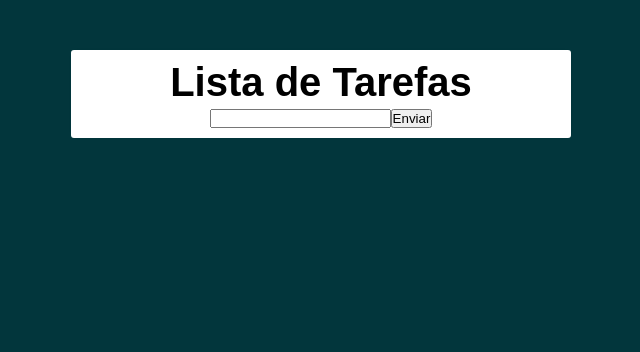
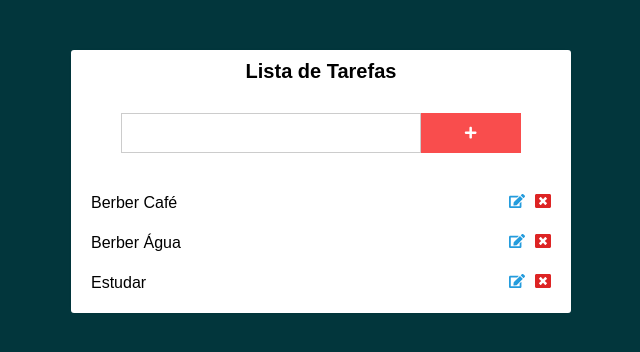
Before and after one commit to dbrito1992/curso-react, a React (Create React App) app: page / in a window 1280 px wide. Shown: the top 352 px of the page, without its empty margins (319-959 px from the left). Built offline with nearby package versions, Linux system fonts and the light colour scheme.

Commit message:
Estilizando Main, Corrigido erros Babel

```diff
--- a/package.json
+++ b/package.json
@@ -8,6 +8,7 @@
     "@testing-library/user-event": "^13.5.0",
     "react": "^18.1.0",
     "react-dom": "^18.1.0",
+    "react-icons": "^4.3.1",
     "react-scripts": "5.0.1",
     "web-vitals": "^2.1.4"
   },
@@ -36,6 +37,7 @@
     ]
   },
   "devDependencies": {
+    "@babel/eslint-plugin": "^7.17.7",
     "babel-eslint": "^10.1.0",
     "eslint": "^8.15.0",
     "eslint-config-airbnb": "^19.0.4",
--- a/src/components/Main.css
+++ b/src/components/Main.css
@@ -8,7 +8,69 @@
   background: #fff;
   border-radius: 3px;
 }
-.main{
+.main h1{
   font-size: 20px;
   text-align: center;
 }
+
+.form{
+  display: flex;
+  align-items: center;
+  justify-content: center;
+  margin-top: 30px;
+  width: 100%;
+}
+
+.form input[type="text"]{
+  height: 40px;
+  width: 100%;
+  max-width: 300px;
+  font-size: 20px;
+  padding: 0 20px;
+  border: 1px solid #ccc;
+}
+
+.form button{
+  height: 40px;
+  width: 100%;
+  max-width: 100px;
+  border: none;
+  padding: 0 10px;
+  display: flex;
+  align-items: center;
+  justify-content: center;
+  background-color: rgba(249, 72, 72, 0.97);
+  color: #fff;
+}
+.tarefas{
+  display: flex;
+  margin-top: 30px;
+  flex-direction: column;
+}
+
+.tarefas li{
+  display: flex;
+  justify-content: space-between;
+  align-items: center;
+  padding: 10px;
+  list-style: none;
+}
+
+.tarefas li .edit{
+  color: rgb(36, 156, 221);
+  margin-right: 10px;
+}
+.tarefas li .delete{
+  color: rgb(221, 36, 36);
+}
+.tarefas li:hover{
+  background-color: rgb(36, 156, 221);
+  transition: all 600ms;
+}
+.tarefas li .edit, .tarefas li .delete{
+  cursor: pointer;
+}
+.tarefas li:hover .edit, .tarefas li:hover .delete{
+  transition: all 600ms;
+  color: #333;
+}
--- a/src/components/Main.js
+++ b/src/components/Main.js
@@ -1,9 +1,17 @@
 import React, { Component } from 'react';
+
+import { FaPlus, FaEdit, FaWindowClose } from 'react-icons/fa';
+
 import './Main.css';
 
 export default class Main extends Component{
   state = {
     novaTarefa: '',
+    tarefas: [
+      'Berber Café',
+      'Berber Água',
+      'Estudar',
+    ]
   };
 
   handleChange = (e)=>{
@@ -13,14 +21,28 @@ export default class Main extends Component{
   }
 
   render(){
-    //const {novaTarefa} = this.state;
+    const {novaTarefa, tarefas} = this.state;
     return(
       <div className="main">
         <h1>Lista de Tarefas</h1>
-        <form action="#">
+        <form action="#" className='form'>
         <input type="text" onChange={this.handleChange} />
-        <button type="submit">Enviar</button>
+        <button type="submit" value={novaTarefa}>
+          <FaPlus />
+        </button>
         </form>
+
+        <ul className='tarefas'>
+          {tarefas.map(tarefa => (
+            <li key={tarefa}>
+              {tarefa}
+              <div>
+                <FaEdit className='edit' />
+                <FaWindowClose className='delete' />
+              </div>
+            </li>
+          ))}
+        </ul>
       </div>
     );
   }
```
Also changed, not shown: .eslintrc.js, 1 other file (tests, documents, lock files or other folders).
